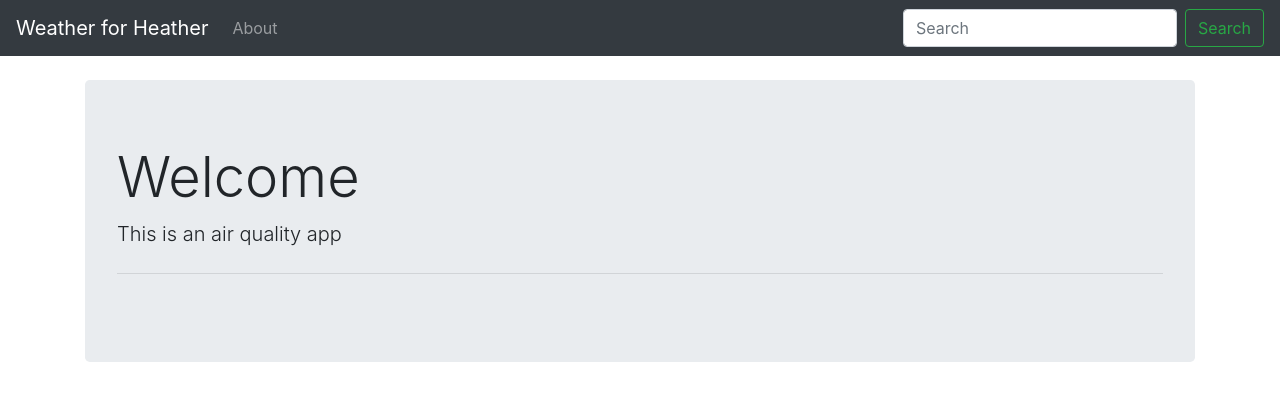
After one commit to LeoKnaw/djangoWeather, a Django app: template lookup/templates/realHome.html in a window 1280 px wide. The commit adds this page. Shown: the top 401 px of the page. Run offline with Django 3.2, Linux system fonts and the light colour scheme; the template is opened without the code that fills it, so the values that code supplies are empty; some libraries are stand-ins or nearby versions.

Commit message:
Final commit

```diff
--- a/lookup/templates/about.html
+++ b/lookup/templates/about.html
@@ -2,5 +2,5 @@
 
 {% block content %}
      <h1>about</h1>
-    {{ api }}
+
 {% endblock %}
--- a/lookup/templates/base.html
+++ b/lookup/templates/base.html
@@ -8,7 +8,11 @@
     <!-- Bootstrap CSS -->
     <link rel="stylesheet" href="https://stackpath.bootstrapcdn.com/bootstrap/4.3.1/css/bootstrap.min.css" integrity="sha384-ggOyR0iXCbMQv3Xipma34MD+dH/1fQ784/j6cY/iJTQUOhcWr7x9JvoRxT2MZw1T" crossorigin="anonymous">
 
-    <title>Hello, world!</title>
+    {% if title %}
+      <title>Weather for Heather - {{ title }}</title>
+    {% else %}
+      <title>Weather for Heather!</title>
+    {% endif %}
     <style>
       .good {background-color: #0C0;}
       .moderate {background-color: #FFFF00;}
@@ -34,7 +38,7 @@
       </li>
 
     </ul>
-    <form class="form-inline my-2 my-lg-0">
+    <form method="post" action="{% url 'home' %}" class="form-inline my-2 my-lg-0">
       {% csrf_token %}
       <input class="form-control mr-sm-2" type="search" placeholder="Search" aria-label="Search" name="zipcode">
       <button class="btn btn-outline-success my-2 my-sm-0" type="submit">Search</button>
--- /dev/null
+++ b/lookup/templates/realHome.html
@@ -0,0 +1,14 @@
+{% extends 'base.html' %}
+
+{% block content %}
+
+        <div class="jumbotron {{ category_color }}">
+          <h1 class="display-4">Welcome</h1>
+          <p class="lead">This is an air quality app</p>
+          <hr class="my-4">
+
+        </div>
+
+
+
+{% endblock %}
```
Also changed, not shown: lookup/templates/home.html (+3 -4 lines), lookup/views.py (+38 -30 lines).
